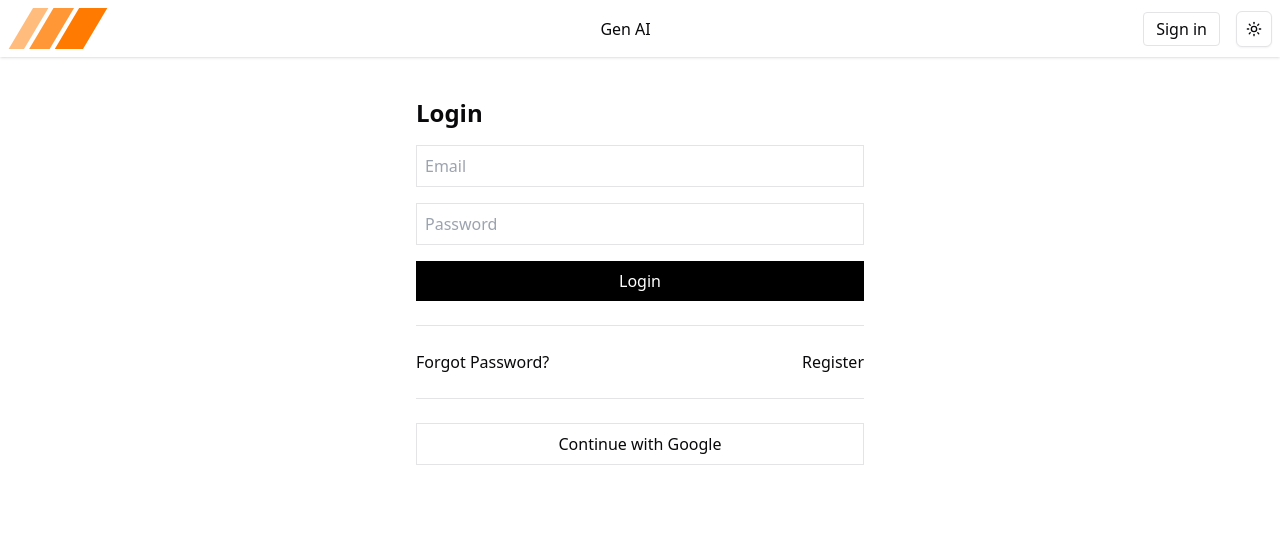
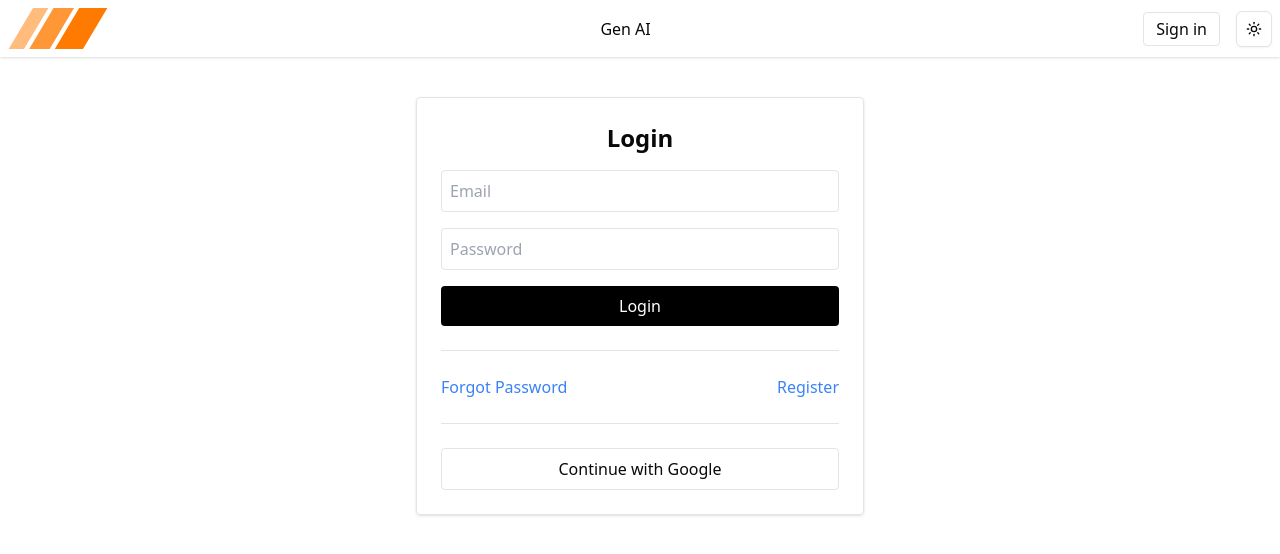
Before and after one commit to qaiserjavaid00-cyber/nextAI-content, a Next.js app: page /login in a window 1280 px wide. Shown: the top 554 px of the page. Built offline with nearby package versions, Linux system fonts and the light colour scheme; no server answers.

Commit message:
updated UI

```diff
--- a/app/login/page.jsx
+++ b/app/login/page.jsx
@@ -1,14 +1,101 @@
+// 'use client';
+
+// import { signIn } from 'next-auth/react';
+// import { useState } from 'react';
+// // import { useRouter } from 'next/navigation';
+// import { Loader2 } from 'lucide-react';
+// import Link from 'next/link';
+
+
+// export default function LoginPage() {
+//     // const router = useRouter();
+//     const [error, setError] = useState(null);
+//     const [loading, setLoading] = useState(false);
+
+//     async function handleSubmit(e) {
+//         e.preventDefault();
+//         setLoading(true);
+//         setError(null);
+
+//         const formData = new FormData(e.currentTarget);
+
+//         const res = await signIn('credentials', {
+//             email: formData.get('email'),
+//             password: formData.get('password'),
+//             callbackUrl: '/dashboard',
+//         });
+
+//         setLoading(false);
+
+//         if (res?.error) {
+//             setError('Invalid email or password');
+//             return;
+//         }
+
+//         // router.push('/dashboard');
+//     }
+
+//     return (
+//         <div className="max-w-md mx-auto mt-10">
+//             <h1 className="text-2xl font-bold mb-4">Login</h1>
+
+//             {error && <p className="mb-4 text-red-500">{error}</p>}
+
+//             <form onSubmit={handleSubmit} className="space-y-4">
+//                 <input
+//                     name="email"
+//                     type="email"
+//                     placeholder="Email"
+//                     required
+//                     className="w-full border p-2"
+//                 />
+
+//                 <input
+//                     name="password"
+//                     type="password"
+//                     placeholder="Password"
+//                     required
+//                     className="w-full border p-2"
+//                 />
+
+//                 <button
+//                     disabled={loading}
+//                     className="w-full bg-black text-white p-2 disabled:opacity-60"
+//                 >
+//                     {loading ? <div className='flex gap-2 justify-center items-center'><Loader2 className='animate-spin' /><span>wait</span></div> : 'Login'}
+//                 </button>
+
+//             </form>
+
+//             <hr className="my-6" />
+
+//             <div className='flex justify-between items-center'>
+//                 <Link href="/forgot-password">Forgot Password?</Link>
+//                 <Link href="/register">Register</Link>
+//             </div>
+
+//             <hr className="my-6" />
+
+//             <button
+//                 onClick={() => signIn('google', { callbackUrl: '/dashboard' })}
+//                 className="w-full border p-2 mb-3"
+//             >
+//                 Continue with Google
+//             </button>
+
+//         </div>
+//     );
+// }
+
+
 'use client';
 
 import { signIn } from 'next-auth/react';
 import { useState } from 'react';
-// import { useRouter } from 'next/navigation';
 import { Loader2 } from 'lucide-react';
 import Link from 'next/link';
 
-
 export default function LoginPage() {
-    // const router = useRouter();
     const [error, setError] = useState(null);
     const [loading, setLoading] = useState(false);
 
@@ -19,27 +106,38 @@ export default function LoginPage() {
 
         const formData = new FormData(e.currentTarget);
 
+        // Sign in using credentials
         const res = await signIn('credentials', {
             email: formData.get('email'),
             password: formData.get('password'),
-            callbackUrl: '/dashboard',
+            redirect: false, // important to handle errors manually
         });
 
         setLoading(false);
 
         if (res?.error) {
-            setError('Invalid email or password');
+            // Show friendly message if Google-only account
+            if (res.error.includes('Google')) {
+                setError(
+                    'This account uses Google login. Please click "Continue with Google".'
+                );
+            } else {
+                setError('Invalid email or password');
+            }
             return;
         }
 
-        // router.push('/dashboard');
+        // Redirect manually after successful login
+        if (res?.ok) {
+            window.location.href = '/dashboard';
+        }
     }
 
     return (
-        <div className="max-w-md mx-auto mt-10">
-            <h1 className="text-2xl font-bold mb-4">Login</h1>
+        <div className="max-w-md mx-auto mt-10 p-6 border rounded shadow">
+            <h1 className="text-2xl font-bold mb-4 text-center">Login</h1>
 
-            {error && <p className="mb-4 text-red-500">{error}</p>}
+            {error && <p className="mb-4 text-red-500 text-center">{error}</p>}
 
             <form onSubmit={handleSubmit} className="space-y-4">
                 <input
@@ -47,7 +145,7 @@ export default function LoginPage() {
                     type="email"
                     placeholder="Email"
                     required
-                    className="w-full border p-2"
+                    className="w-full border p-2 rounded"
                 />
 
                 <input
@@ -55,34 +153,43 @@ export default function LoginPage() {
                     type="password"
                     placeholder="Password"
                     required
-                    className="w-full border p-2"
+                    className="w-full border p-2 rounded"
                 />
 
                 <button
                     disabled={loading}
-                    className="w-full bg-black text-white p-2 disabled:opacity-60"
+                    className="w-full bg-black text-white p-2 rounded disabled:opacity-60"
                 >
-                    {loading ? <div className='flex gap-2 justify-center items-center'><Loader2 className='animate-spin' /><span>wait</span></div> : 'Login'}
+                    {loading ? (
+                        <div className="flex gap-2 justify-center items-center">
+                            <Loader2 className="animate-spin" />
+                            <span>wait</span>
+                        </div>
+                    ) : (
+                        'Login'
+                    )}
                 </button>
-
             </form>
 
             <hr className="my-6" />
 
-            <div className='flex justify-between items-center'>
-                <Link href="/forgot-password">Forgot Password?</Link>
-                <Link href="/register">Register</Link>
+            <div className="flex justify-between items-center mb-4">
+                <Link href="/forgot-password" className="text-blue-500">
+                    Forgot Password
+                </Link>
+                <Link href="/register" className="text-blue-500">
+                    Register
+                </Link>
             </div>
 
             <hr className="my-6" />
 
             <button
                 onClick={() => signIn('google', { callbackUrl: '/dashboard' })}
-                className="w-full border p-2 mb-3"
+                className="w-full border p-2 rounded bg-white hover:bg-gray-100"
             >
                 Continue with Google
             </button>
-
         </div>
     );
 }
```
